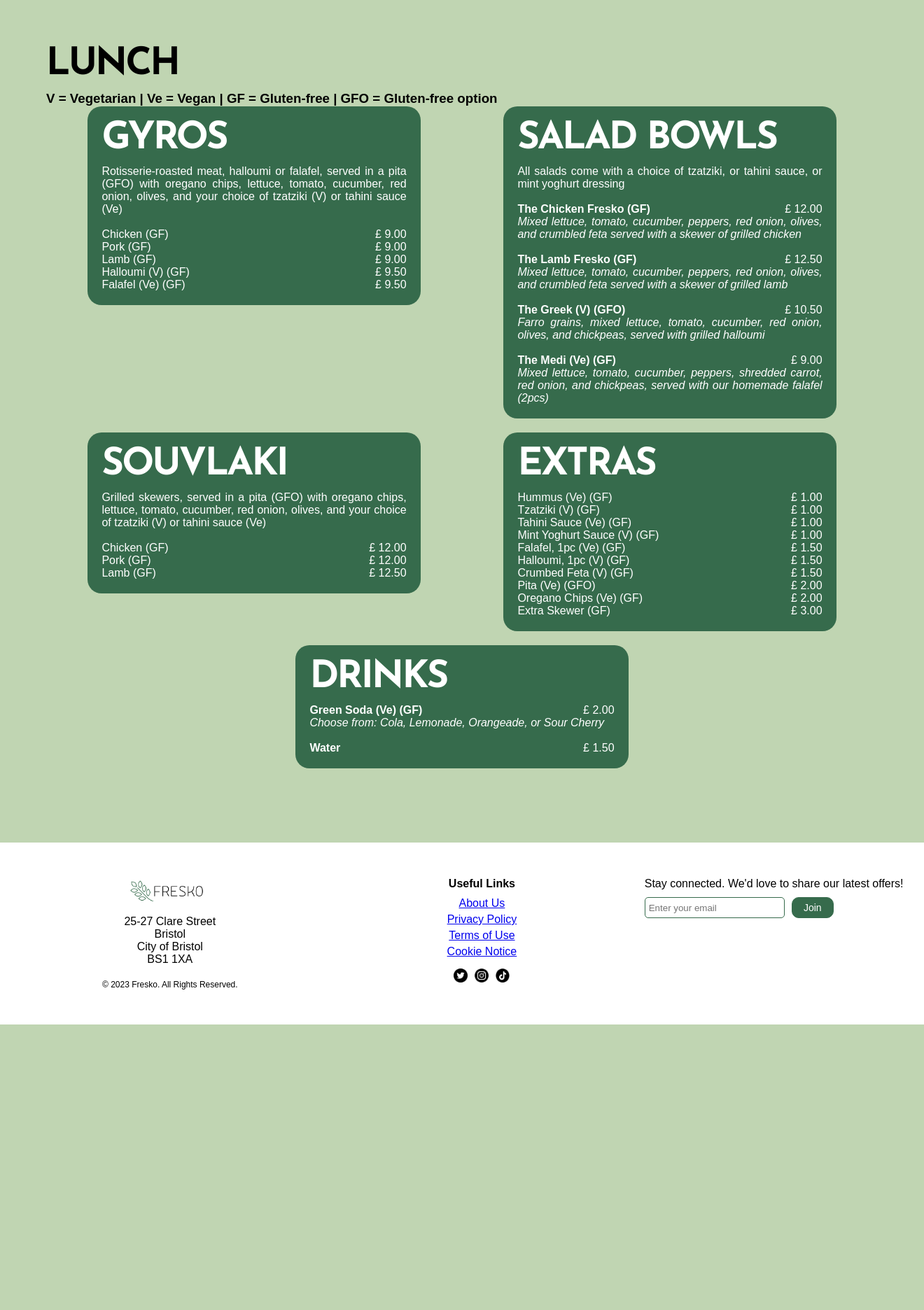
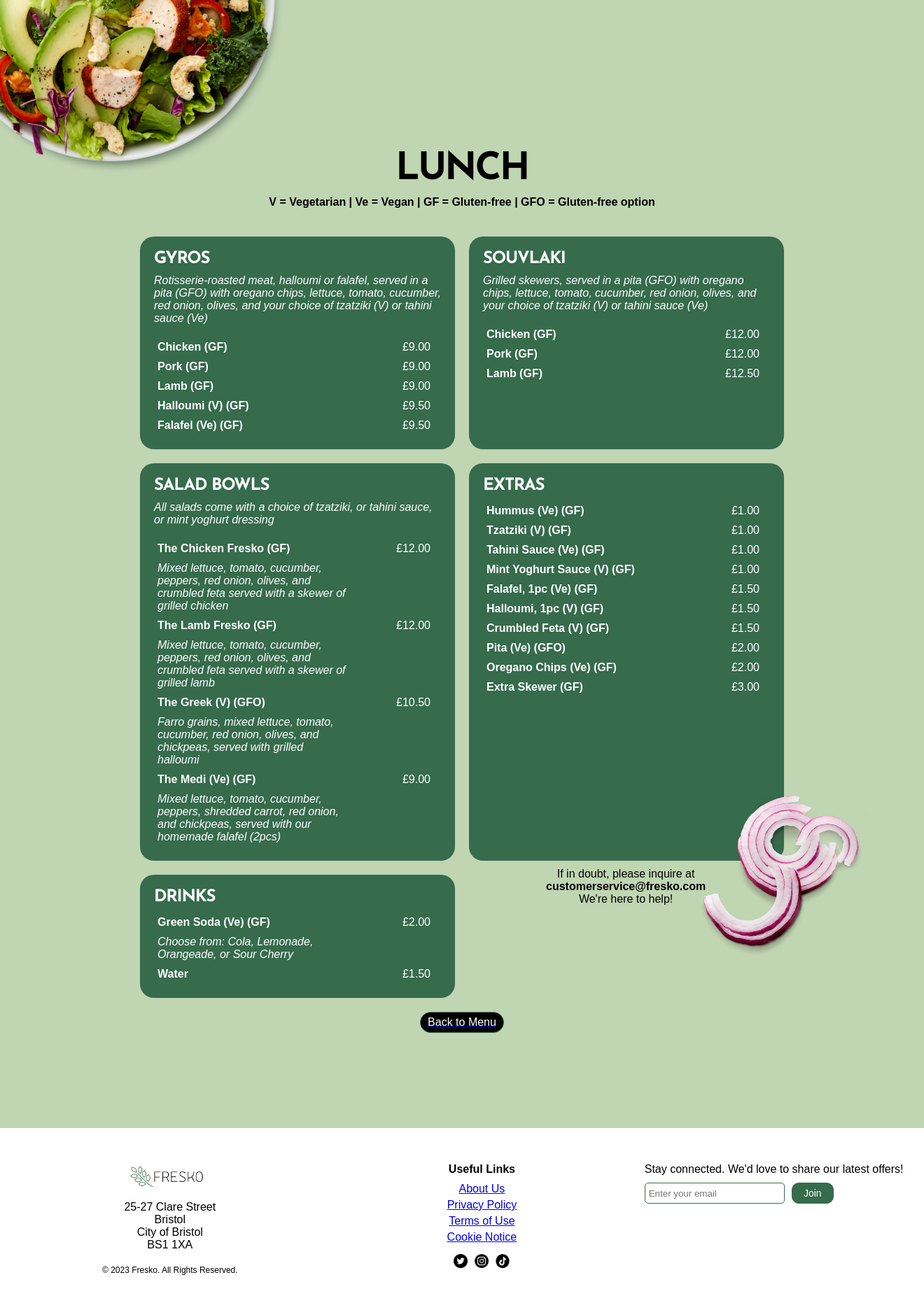
Before and after one commit to granolaameobi/fresko, a Flask app: page /lunch in a window 1320 px wide. Shown: the part 95-1967 px from the top of the page at 70% size. Before the commit the page ends 1559 px from the top, so only its background shows below. Run offline with Flask 2, Linux system fonts and the light colour scheme; some web fonts are replaced.

Commit message:
feat: lunch menu complete

```diff
--- a/static/css/style.css
+++ b/static/css/style.css
@@ -682,7 +682,7 @@
   }
 
   .healthysalad-image {
-    height: 450px;
+    height: 500px;
   }
 
   .tomato-container {
@@ -706,55 +706,26 @@
   .salad-image {
     height: 500px;
   }
-.lunch-container {
-    display: flex;
-    justify-content: space-around;
-    align-items: flex-start;
-    flex-wrap: wrap;
-}
-.lunch-item {
-    color: white;
-    text-align: justify;
-    flex-basis: 1;
-    min-width: 40%;
-    max-width: 40%;
-    padding-bottom: 20px;
-}
-.lunch-box {
-    background-color: #366B4C;
-    border-radius: 20px;
-    padding: 20px;
-}
 
-.container {
-    display: flex;
-    justify-content: space-between;
-}
+  .caesar_salad-container {
+    position: relative;
+    z-index: -1;
+    margin-left: -1000px;
+    margin-top: -300px;
+  }
 
-.lunch {
-    margin-bottom: 20px;
-    padding: 5%;
-}
+  .caesar_salad-image {
+    height: 500px;
+  }
 
-.left-column,
-.right-column {
-    width: 50%;
-}
+  .sliced_onion-container {
+    position: relative;
+    z-index: 1;
+    margin-right: -1000px;
+    margin-top: -550px;
+  }
 
-.left-column ul,
-.right-column ul {
-    padding-left: 0;
-}
-
-.left-column ul li,
-.right-column ul li {
-    list-style: none;
-}
-
-.left-column ul li {
-    text-align: left;
-}
-
-.right-column ul li {
-    text-align: right;
-}
+  .sliced_onion-image {
+    height: 300px;
+    width: auto;
+  }
--- a/templates/lunch.html
+++ b/templates/lunch.html
@@ -3,194 +3,231 @@
 {% block title %}Fresko | Lunch Menu{% endblock %}
 
 {% block content %}
-    <div class="lunch">
-        <h1 class="section-title">lunch</h1>
-        <h3>V = Vegetarian | Ve = Vegan | GF = Gluten-free | GFO = Gluten-free option</h3>
-        <div class="lunch-container">
-            <div class="lunch-item">
-                <div class="lunch-box">
-                    <h1 class="section-title" style="color: white;">GYROS</h1>
-                    <p>
-                        Rotisserie-roasted meat, halloumi or falafel, served in a pita (GFO) with oregano chips, lettuce, tomato, cucumber, red onion, olives, and your choice of tzatziki (V) or tahini sauce (Ve)
-                    </p>
-                    <br>
-                    <div class="container">
-                        <div class="left-column">
-                          <ul>
-                            <li>Chicken (GF)</li>
-                            <li>Pork (GF)</li>
-                            <li>Lamb (GF)</li>
-                            <li>Halloumi (V) (GF)</li>
-                            <li>Falafel (Ve) (GF)</li>
-                          </ul>
-                        </div>
-                        <div class="right-column">
-                          <ul>
-                            <li>£ 9.00</li>
-                            <li>£ 9.00</li>
-                            <li>£ 9.00</li>
-                            <li>£ 9.50</li>
-                            <li>£ 9.50</li>
-                          </ul>
-                        </div>
-                    </div>
-                </div>
-            </div>
-            <div class="lunch-item">
-                <div class="lunch-box">
-                    <h1 class="section-title" style="color: white;">SALAD BOWLS</h1>
-                    <p>
-                        All salads come with a choice of tzatziki, or tahini sauce, or mint yoghurt dressing
-                    </p>
-                    <br>
-                    <div class="container">
-                        <div class="left-column">
-                          <ul>
-                            <li><b>The Chicken Fresko (GF)</b></li>
-                          </ul>
-                        </div>
-                        <div class="right-column">
-                          <ul>
-                            <li>£ 12.00</li>
-                          </ul>
-                        </div>
-                    </div>
-                    <p><i>Mixed lettuce, tomato, cucumber, peppers, red onion, olives, and crumbled feta served with a skewer of grilled chicken</i></p>
-                    <br>
-                    <div class="container">
-                        <div class="left-column">
-                          <ul>
-                            <li><b>The Lamb Fresko (GF)</b></li>
-                          </ul>
-                        </div>
-                        <div class="right-column">
-                          <ul>
-                            <li>£ 12.50</li>
-                          </ul>
-                        </div>
-                    </div>
-                    <p><i>Mixed lettuce, tomato, cucumber, peppers, red onion, olives, and crumbled feta served with a skewer of grilled lamb</i></p>
-                    <br>
-                    <div class="container">
-                        <div class="left-column">
-                          <ul>
-                            <li><b>The Greek (V) (GFO)</b></li>
-                          </ul>
-                        </div>
-                        <div class="right-column">
-                          <ul>
-                            <li>£ 10.50</li>
-                          </ul>
-                        </div>
-                    </div>
-                    <p><i>Farro grains, mixed lettuce, tomato, cucumber, red onion, olives, and chickpeas, served with grilled halloumi</i></p>
-                    <br>
-                    <div class="container">
-                        <div class="left-column">
-                          <ul>
-                            <li><b>The Medi (Ve) (GF)</b></li>
-                          </ul>
-                        </div>
-                        <div class="right-column">
-                          <ul>
-                            <li>£ 9.00</li>
-                          </ul>
-                        </div>
-                    </div>
-                    <p><i>Mixed lettuce, tomato, cucumber, peppers, shredded carrot, red onion, and chickpeas, served with our homemade falafel (2pcs)</i></p>
-                </div>
-            </div>
-            <div class="lunch-item">
-                <div class="lunch-box">
-                    <h1 class="section-title" style="color: white;">SOUVLAKI</h1>
-                    <p>
-                        Grilled skewers, served in a pita (GFO) with oregano chips, lettuce, tomato, cucumber, red onion, olives, and your choice of tzatziki (V) or tahini sauce (Ve)
-                    </p>
-                    <br>
-                    <div class="container">
-                        <div class="left-column">
-                          <ul>
-                            <li>Chicken (GF)</li>
-                            <li>Pork (GF)</li>
-                            <li>Lamb (GF)</li>
-                          </ul>
-                        </div>
-                        <div class="right-column">
-                          <ul>
-                            <li>£ 12.00</li>
-                            <li>£ 12.00</li>
-                            <li>£ 12.50</li>
-                          </ul>
-                        </div>
-                    </div>
-                </div>
-            </div>
-            <div class="lunch-item">
-                <div class="lunch-box">
-                    <h1 class="section-title" style="color: white;">EXTRAS</h1>
-                    <div class="container">
-                        <div class="left-column">
-                          <ul>
-                            <li>Hummus (Ve) (GF)</li>
-                            <li>Tzatziki (V) (GF)</li>
-                            <li>Tahini Sauce (Ve) (GF)</li>
-                            <li>Mint Yoghurt Sauce (V) (GF)</li>
-                            <li>Falafel, 1pc (Ve) (GF)</li>
-                            <li>Halloumi, 1pc (V) (GF)</li>
-                            <li>Crumbed Feta (V) (GF)</li>
-                            <li>Pita (Ve) (GFO)</li>
-                            <li>Oregano Chips (Ve) (GF)</li>
-                            <li>Extra Skewer (GF)</li>
-                          </ul>
-                        </div>
-                        <div class="right-column">
-                          <ul>
-                            <li>£ 1.00</li>
-                            <li>£ 1.00</li>
-                            <li>£ 1.00</li>
-                            <li>£ 1.00</li>
-                            <li>£ 1.50</li>
-                            <li>£ 1.50</li>
-                            <li>£ 1.50</li>
-                            <li>£ 2.00</li>
-                            <li>£ 2.00</li>
-                            <li>£ 3.00</li>
-                          </ul>
-                        </div>
-                    </div>
-                </div>
-            </div>
-            <div class="lunch-item">
-                <div class="lunch-box">
-                    <h1 class="section-title" style="color: white;">DRINKS</h1>
-                    <div class="container">
-                        <div class="left-column">
-                          <ul>
-                            <li><b>Green Soda (Ve) (GF)</b></li>
-                          </ul>
-                        </div>
-                        <div class="right-column">
-                          <ul>
-                            <li>£ 2.00</li>
-                          </ul>
-                        </div>
-                    </div>
-                    <p><i>Choose from: Cola, Lemonade, Orangeade, or Sour Cherry</i></p>
-                    <br>
-                    <div class="container">
-                        <div class="left-column">
-                          <ul>
-                            <li><b>Water</b></li>
-                          </ul>
-                        </div>
-                        <div class="right-column">
-                          <ul>
-                            <li>£ 1.50</li>
-                          </ul>
-                        </div>
-                    </div>
-                </div>
-            </div>
-        </div>
-    </div>
+
+<div class="center">
+  <div class="caesar_salad-container">
+      <img src="/static/images/caesar_salad.png" alt="Caesar Salad" class="caesar_salad-image">
+  </div>
+</div>
+
+<div class="content" style="margin-top: -100px;">
+  <h1 class="section-title">LUNCH</h1>
+  <h4>V = Vegetarian | Ve = Vegan | GF = Gluten-free | GFO = Gluten-free option</h4>
+  <div class="menu-grid_2">
+    <div class="curved-box_2">
+      <h2 class="section-title" style="color: white; width: 400px; font-size: 24px">GYROS</h2>
+      <p class="food-description" style="text-align: left;">Rotisserie-roasted meat, halloumi or falafel, served in a pita (GFO) with oregano chips, lettuce, tomato, cucumber, red onion, olives, and your choice of tzatziki (V) or tahini sauce (Ve)</p><br><br>
+      <table class="menu-table" style="width: 400px;">
+          <tr>
+              <td class="food-name">
+                  <strong>Chicken (GF)</strong>
+              </td>
+              <td class="food-price">£9.00</td>
+          </tr>
+          <tr>
+              <td class="food-name">
+                  <strong>Pork (GF)</strong>
+              </td>
+              <td class="food-price">£9.00</td>
+          </tr>
+          <tr>
+              <td class="food-name">
+                  <strong>Lamb (GF)</strong>
+              </td>
+              <td class="food-price">£9.00</td>
+          </tr>
+          <tr>
+              <td class="food-name">
+                  <strong>Halloumi (V) (GF)</strong>
+              </td>
+              <td class="food-price">£9.50</td>
+          </tr>
+          <tr>
+              <td class="food-name">
+                  <strong>Falafel (Ve) (GF)</strong>
+              </td>
+              <td class="food-price">£9.50</td>
+          </tr>
+      </table>
+  </div>
+
+  <div class="curved-box_2">
+    <h2 class="section-title" style="color: white; width: 400px; font-size: 24px">SOUVLAKI</h2>
+    <p class="food-description style="text-align: left;">Grilled skewers, served in a pita (GFO) with oregano chips, lettuce, tomato, cucumber, red onion, olives, and your choice of tzatziki (V) or tahini sauce (Ve)</p><br><br>
+    <table class="menu-table" style="width: 400px;">
+        <tr>
+            <td class="food-name">
+                <strong>Chicken (GF)</strong>
+            </td>
+            <td class="food-price">£12.00</td>
+        </tr>
+        <tr>
+            <td class="food-name">
+                <strong>Pork (GF)</strong>
+            </td>
+            <td class="food-price">£12.00</td>
+        </tr>
+        <tr>
+            <td class="food-name">
+                <strong>Lamb (GF)</strong>
+            </td>
+            <td class="food-price">£12.50</td>
+        </tr>
+    </table>
+  </div>
+
+  <div class="curved-box_2">
+    <h2 class="section-title" style="color: white; width: 400px; font-size: 24px">SALAD BOWLS</h2>
+    <p class="food-description style="text-align: left;">All salads come with a choice of tzatziki, or tahini sauce, or mint yoghurt dressing</p><br><br>
+    <table class="menu-table" style="width: 400px;">
+        <tr>
+            <td class="food-name">
+                <strong>The Chicken Fresko (GF)</strong>
+            </td>
+            <td class="food-price">£12.00</td>
+        </tr>
+        <tr>
+          <td class="food-description">
+              Mixed lettuce, tomato, cucumber, peppers, red onion, olives, and crumbled feta served with a skewer of grilled chicken
+          </td>
+        </tr>
+        <tr>
+            <td class="food-name">
+                <strong>The Lamb Fresko (GF)</strong>
+            </td>
+            <td class="food-price">£12.00</td>
+        </tr>
+        <tr>
+          <td class="food-description">
+              Mixed lettuce, tomato, cucumber, peppers, red onion, olives, and crumbled feta served with a skewer of grilled lamb
+          </td>
+        </tr>
+        <tr>
+          <td class="food-name">
+              <strong>The Greek (V) (GFO)</strong>
+          </td>
+          <td class="food-price">£10.50</td>
+        </tr>
+        <tr>
+          <td class="food-description">
+            Farro grains, mixed lettuce, tomato, cucumber, red onion, olives, and chickpeas, served with grilled halloumi
+          </td>
+        </tr>
+        <tr>
+          <td class="food-name">
+              <strong>The Medi (Ve) (GF)</strong>
+          </td>
+          <td class="food-price">£9.00</td>
+        </tr>
+        <tr>
+          <td class="food-description">
+            Mixed lettuce, tomato, cucumber, peppers, shredded carrot, red onion, and chickpeas, served with our homemade falafel (2pcs)
+          </td>
+        </tr>
+    </table>
+  </div>
+
+  <div class="curved-box_2">
+    <h2 class="section-title" style="color: white; width: 400px; font-size: 24px">EXTRAS</h2>
+    <table class="menu-table" style="width: 400px;">
+        <tr>
+            <td class="food-name">
+                <strong>Hummus (Ve) (GF)</strong>
+            </td>
+            <td class="food-price">£1.00</td>
+        </tr>
+        <tr>
+          <td class="food-name">
+              <strong>Tzatziki (V) (GF)</strong>
+          </td>
+          <td class="food-price">£1.00</td>
+        </tr>
+        <tr>
+          <td class="food-name">
+              <strong>Tahini Sauce (Ve) (GF)</strong>
+          </td>
+          <td class="food-price">£1.00</td>
+        </tr>
+        <tr>
+          <td class="food-name">
+              <strong>Mint Yoghurt Sauce (V) (GF)</strong>
+          </td>
+          <td class="food-price">£1.00</td>
+        </tr>
+        <tr>
+          <td class="food-name">
+              <strong>Falafel, 1pc (Ve) (GF)</strong>
+          </td>
+          <td class="food-price">£1.50</td>
+        </tr>
+        <tr>
+          <td class="food-name">
+              <strong>Halloumi, 1pc (V) (GF)</strong>
+          </td>
+          <td class="food-price">£1.50</td>
+        </tr>
+        <tr>
+          <td class="food-name">
+              <strong>Crumbled Feta (V) (GF)</strong>
+          </td>
+          <td class="food-price">£1.50</td>
+        </tr>
+        <tr>
+          <td class="food-name">
+              <strong>Pita (Ve) (GFO)</strong>
+          </td>
+          <td class="food-price">£2.00</td>
+        </tr>
+        <tr>
+          <td class="food-name">
+              <strong>Oregano Chips (Ve) (GF)</strong>
+          </td>
+          <td class="food-price">£2.00</td>
+        </tr>
+        <tr>
+          <td class="food-name">
+              <strong>Extra Skewer (GF)</strong>
+          </td>
+          <td class="food-price">£3.00</td>
+        </tr>
+    </table>
+  </div>
+
+  <div class="curved-box_2">
+    <h2 class="section-title" style="color: white; width: 400px; font-size: 24px">DRINKS</h2>
+    <table class="menu-table" style="width: 400px;">
+        <tr>
+            <td class="food-name">
+                <strong>Green Soda (Ve) (GF)</strong>
+            </td>
+            <td class="food-price">£2.00</td>
+        </tr>
+        <tr>
+            <td class="food-description">
+              Choose from: Cola, Lemonade, Orangeade, or Sour Cherry
+            </td>
+        </tr>
+        <tr>
+            <td class="food-name">
+                <strong>Water</strong>
+            </td>
+            <td class="food-price">£1.50</td>
+        </tr>
+    </table>
+  </div>
+  <p style="margin-left: 120px;">If in doubt, please inquire at <br><b>customerservice@fresko.com</b><br> We're here to help!</p>
+</div>
+
+<a href="/menu">
+  <div class="menu-button" style="background-color: black; text-decoration: white;">
+    <p>Back to Menu</p>
+  </div>
+</a>
+
+<div class="center">
+  <div class="sliced_onion-container">
+      <img src="/static/images/sliced_onion.png" alt="Sliced Onion" class="sliced_onion-image">
+  </div>
+</div>
+
 {% endblock %}
```
Also changed, not shown: static/images/caesar_salad.png (added), static/images/sliced_onion.png (added).
